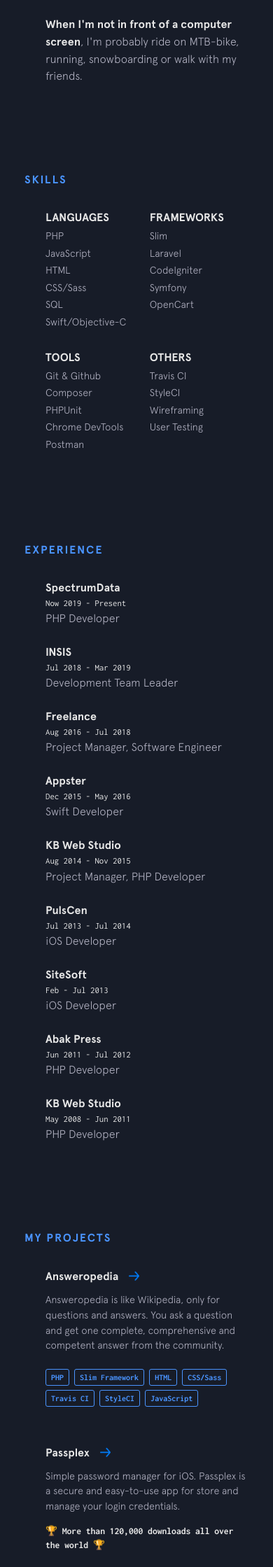
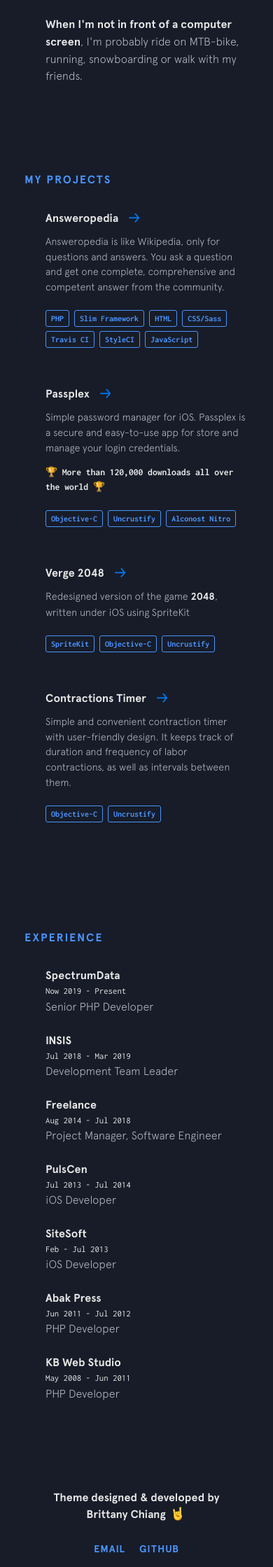
Before and after one commit to gomzyakov/gomzyakov.github.io, a Jekyll site: the page built from index.html, in a window 390 px wide. Shown: the part 1250-3489 px from the top of the page at 70% size. Built offline with Jekyll 4.4.1, drawn with Linux system fonts in a browser that asks for light colours; nearby versions of some CDN libraries.

Commit message:
Common updates for personal website (#41)

```diff
--- a/_data/experience.yml
+++ b/_data/experience.yml
@@ -1,7 +1,7 @@
 - company: SpectrumData
   url: https://spectrumdata.ru
   time: Now 2019 - Present
-  position: PHP Developer
+  position: Senior PHP Developer
 
 - company: INSIS
   url: https://www.profintel.ru
@@ -10,18 +10,8 @@
 
 - company: Freelance
   url: https://github.com/gomzyakov
-  time: Aug 2016 - Jul 2018
+  time: Aug 2014 - Jul 2018
   position: Project Manager, Software Engineer
-
-- company: Appster
-  url: https://github.com/gomzyakov
-  time: Dec 2015 - May 2016
-  position: Swift Developer
-
-- company: KB Web Studio
-  url: https://github.com/gomzyakov
-  time: Aug 2014 - Nov 2015
-  position: Project Manager, PHP Developer
 
 - company: PulsCen
   url: https://www.pulscen.ru
--- a/_includes/skills.html
+++ /dev/null
@@ -1,40 +0,0 @@
-<section class="section skills">
-  <div class="section__title">Skills</div>
-  <div class="section__content">
-    <!-- <p>I’ve picked up quite a few skills during the course of my three co-ops, and aim to improve these skills everyday. Here are a few of the technologies that I have experience with:</p> -->
-    <div class="skillz">
-      <div class="skillz__category">
-        <div class="skillz__category__label">Languages</div>
-        <ul>
-          {% for language in site.data.skills.languages %}
-          <li class="skillz__category__item">{{language.item}}</li>
-          {% endfor %}
-        </ul>
-      </div>
-      <div class="skillz__category">
-        <div class="skillz__category__label">Frameworks</div>
-        <ul>
-          {% for framework in site.data.skills.frameworks %}
-          <li class="skillz__category__item">{{framework.item}}</li>
-          {% endfor %}
-        </ul>
-      </div>
-      <div class="skillz__category">
-        <div class="skillz__category__label">Tools</div>
-        <ul>
-          {% for tool in site.data.skills.tools %}
-          <li class="skillz__category__item">{{tool.item}}</li>
-          {% endfor %}
-        </ul>
-      </div>
-      <div class="skillz__category">
-        <div class="skillz__category__label">Others</div>
-        <ul>
-          {% for thing in site.data.skills.others %}
-          <li class="skillz__category__item">{{thing.item}}</li>
-          {% endfor %}
-        </ul>
-      </div>
-    </div>
-  </div>
-</section>
--- a/_includes/top-button.html
+++ /dev/null
@@ -1,3 +0,0 @@
-<button id="top-button">
-  <img src="{{site.baseurl}}/img/emojis/pointing-up.png" alt="">
-</button>
--- a/css/main.css
+++ b/css/main.css
@@ -126,13 +126,11 @@ body.night ::selection {
 html.night a,
 html.night strong,
 html.night .intro,
-html.night .skills .skillz__category__label,
 html.night .experience .job__time,
 html.night .footer__copyright,
 body.night a,
 body.night strong,
 body.night .intro,
-body.night .skills .skillz__category__label,
 body.night .experience .job__time,
 body.night .footer__copyright {
   color: #e7e7e7;
@@ -339,44 +337,6 @@ strong {
 
 .small:after {
   display: none;
-}
-
-#top-button {
-  -webkit-transition: all 0.2s ease-in-out;
-  transition: all 0.2s ease-in-out;
-  background: transparent;
-  border: none;
-  outline: none;
-  width: 40px;
-  position: fixed;
-  bottom: 25px;
-  right: 10px;
-  cursor: pointer;
-  display: none;
-}
-
-@media screen and (max-width: 1024px) {
-  #top-button {
-    bottom: 20px;
-    right: 7px;
-    width: 35px;
-  }
-}
-
-@media screen and (max-width: 480px) {
-  #top-button {
-    bottom: 15px;
-    right: 3px;
-  }
-}
-
-#top-button:hover, #top-button:focus {
-  -webkit-transform: translateY(-10px);
-          transform: translateY(-10px);
-}
-
-#top-button img {
-  width: 100%;
 }
 
 .waypoint {
@@ -628,41 +588,6 @@ strong {
   -webkit-box-shadow: inset 0 -33px 0 0 #4a94ff;
           box-shadow: inset 0 -33px 0 0 #4a94ff;
   color: #ffffff;
-}
-
-.skills .skillz {
-  display: -webkit-box;
-  display: -ms-flexbox;
-  display: flex;
-  -webkit-box-pack: justify;
-      -ms-flex-pack: justify;
-          justify-content: space-between;
-}
-
-@media screen and (max-width: 630px) {
-  .skills .skillz {
-    -ms-flex-wrap: wrap;
-        flex-wrap: wrap;
-  }
-}
-
-@media screen and (max-width: 630px) {
-  .skills .skillz__category {
-    width: 47%;
-    margin-right: 5px;
-    margin-bottom: 25px;
-  }
-}
-
-.skills .skillz__category__label {
-  font-weight: 700;
-  color: #36363c;
-  text-transform: uppercase;
-}
-
-.skills .skillz__category__item {
-  margin: 3px 0;
-  font-size: 0.9rem;
 }
 
 .experience .job {
--- a/css/main.scss
+++ b/css/main.scss
@@ -2,7 +2,6 @@
 @import "partials/fonts";
 @import "partials/base";
 @import "partials/intro";
-@import "partials/skills";
 @import "partials/experience";
 @import "partials/other-projects";
 @import "partials/footer";
--- a/index.html
+++ b/index.html
@@ -5,9 +5,7 @@ layout: default
 <div id="site">
   {% include intro.html %}
   {% include about-me.html %}
-  {% include skills.html %}
+  {% include other-projects.html %}
   {% include experience.html %}
-  {% include other-projects.html %}
   {% include footer.html %}
-  {% include top-button.html %}
 </div>
--- a/js/main.js
+++ b/js/main.js
@@ -1,24 +1,4 @@
 $(function () {
-
-  const introHeight = document.querySelector('.intro').offsetHeight;
-  const topButton = document.getElementById('top-button');
-  const $topButton = $('#top-button');
-
-  window.addEventListener(
-    'scroll',
-    function () {
-      if (window.scrollY > introHeight) {
-        $topButton.fadeIn();
-      } else {
-        $topButton.fadeOut();
-      }
-    },
-    false
-  );
-
-  topButton.addEventListener('click', function () {
-    $('html, body').animate({ scrollTop: 0 }, 500);
-  });
 
   const hand = document.querySelector('.emoji.wave-hand');
 
@@ -50,7 +30,6 @@ $(function () {
   });
 
   sr.reveal('.background');
-  sr.reveal('.skills');
   sr.reveal('.experience', { viewFactor: 0.2 });
   sr.reveal('.other-projects', { viewFactor: 0.05 });
 });
```
Also changed, not shown: css/partials/_base.scss (+0 -31 lines), css/partials/_skills.scss (deleted, +0 -25 lines), 1 other file.
